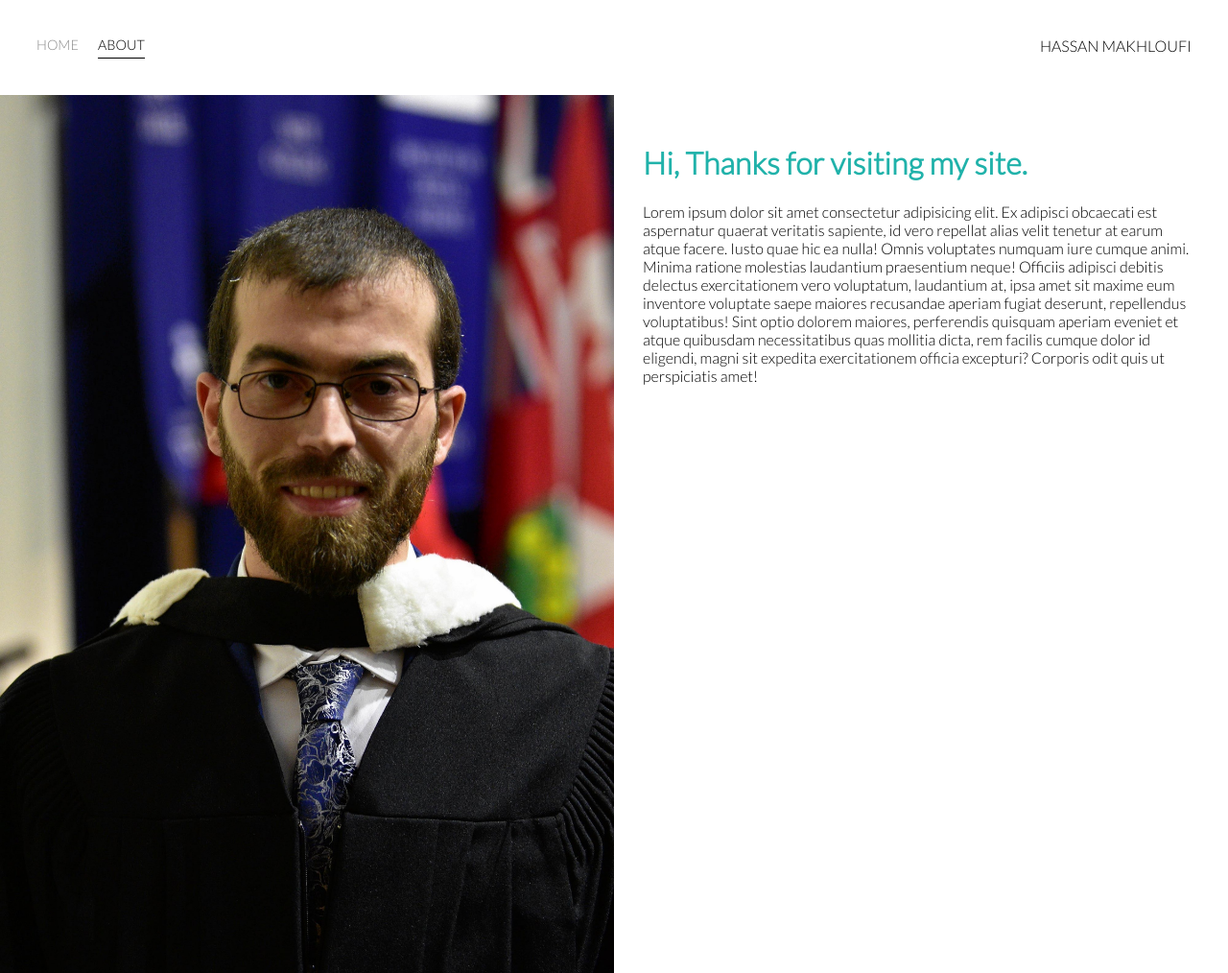
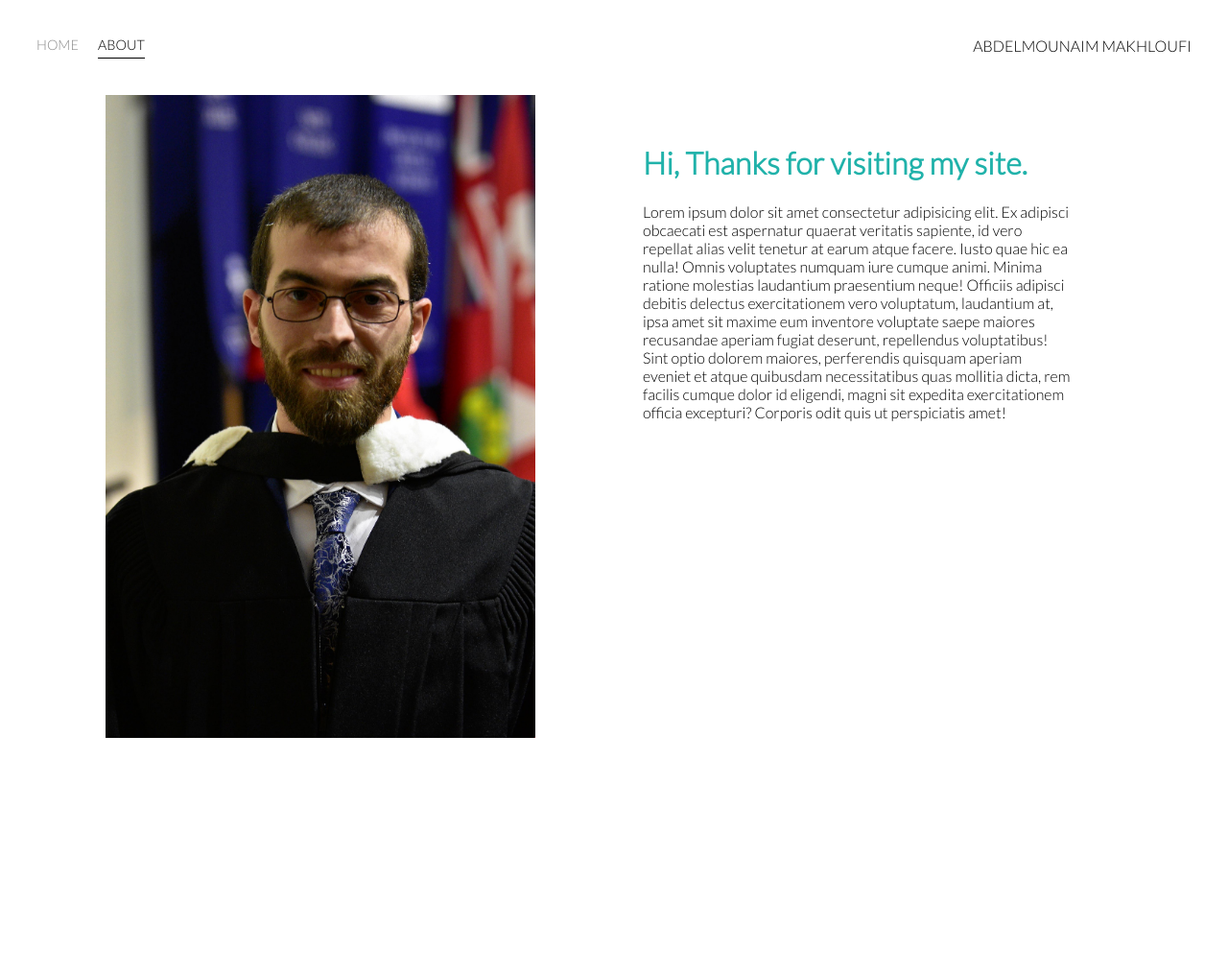
Before and after one commit to HassanMak29/myWebsite, a plain HTML site: page about.html in a window 1280 px wide. Shown: the top 1014 px of the page at 96% size. After the commit the page ends 800 px from the top, so only its background shows below. Drawn offline with Linux system fonts and the light colour scheme.

Commit message:
changed the paragraphs

```diff
--- a/about.html
+++ b/about.html
@@ -20,7 +20,7 @@
 
         <div class="right-side">
           <div class="brand">
-            <div>HASSAN MAKHLOUFI</div>
+            <div>ABDELMOUNAIM MAKHLOUFI</div>
           </div>
         </div>
       </div>
--- a/styles.css
+++ b/styles.css
@@ -1,11 +1,10 @@
 /*@import url('https://fonts.googleapis.com/css2?family=Lato:wght@700&display=swap');*/
-
 
 /* Master Styles */
 
 body {
   margin: 0px;
-    font-family: 'Lato', sans-serif;
+  font-family: "Lato", sans-serif;
 }
 
 .container {
@@ -57,7 +56,6 @@ body {
 .active-nav-link a {
   color: black !important;
 }
-
 
 /* Portfolio Styles */
 
@@ -112,20 +110,20 @@ body {
   filter: brightness(10%);
 }
 
-
 /* About page styles */
 .two-column-wrapper {
   display: grid;
   grid-template-columns: 1fr 1fr;
 }
 
-
 .profile-img-wrapper img {
-    width: 100%;
+  width: 70%;
+  margin-left: 110px;
 }
 
 .profile-content-wrapper {
   padding: 30px;
+  width: 70%;
 }
 
 .profile-content-wrapper h1 {
```
Also changed, not shown: index.html (+1 -1 lines). Lines whose indentation alone changed are shown as unchanged.
